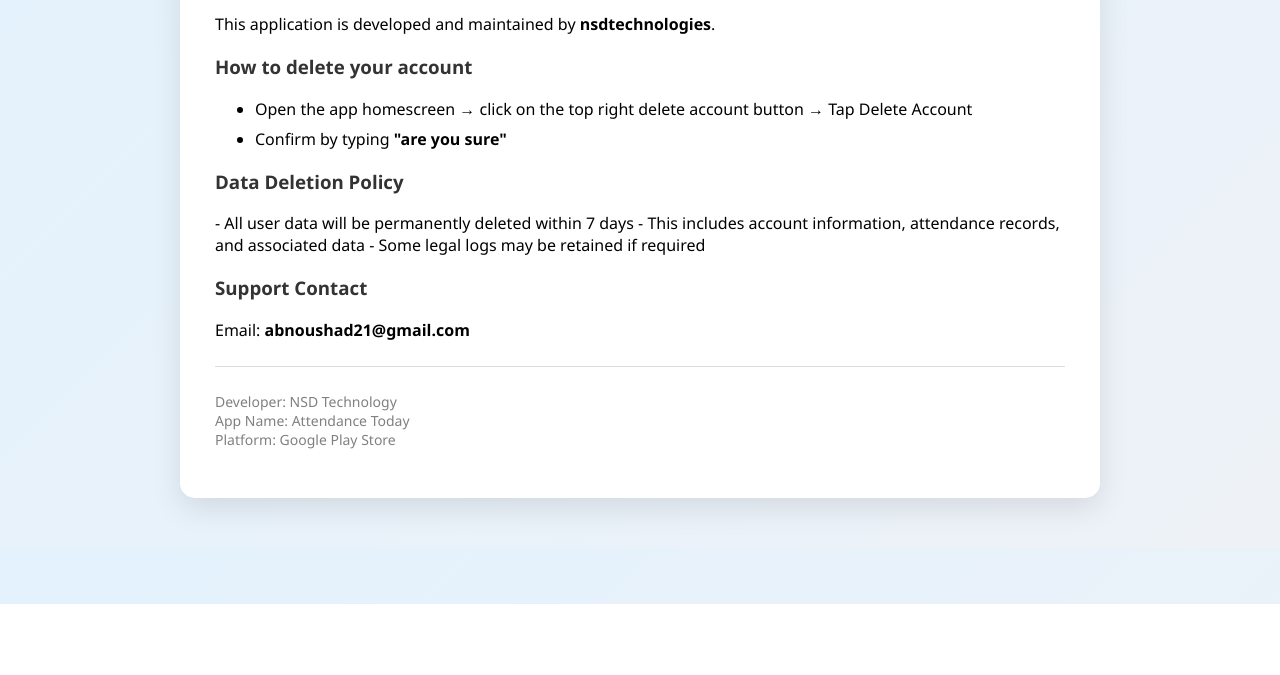
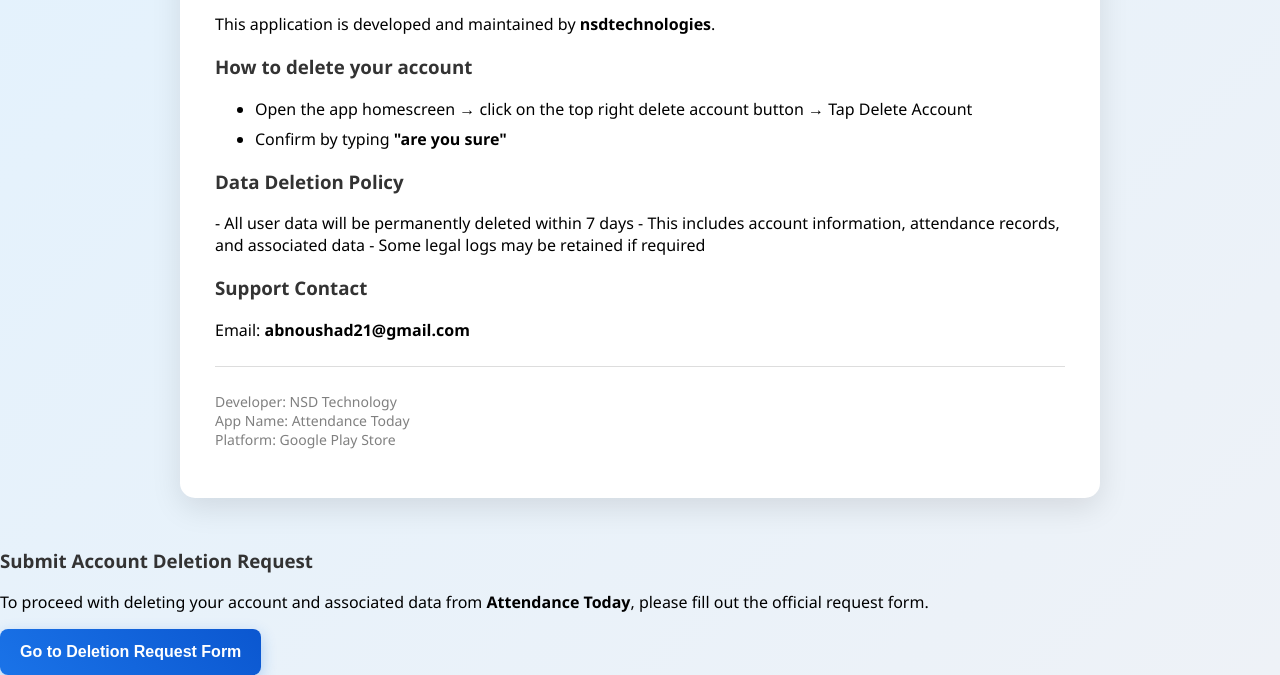
Before and after one commit to noushad970/delete-account-request-attendance-today, a plain HTML site: page index.html in a window 1280 px wide. Shown: the part 196-871 px from the top of the page. Before the commit the page ends 800 px from the top, so only its background shows below. Drawn offline with Linux system fonts and the light colour scheme.

Commit message:
Add account deletion request section
Added a section for submitting an account deletion request with a button to redirect to the form.

```diff
--- a/index.html
+++ b/index.html
@@ -192,7 +192,29 @@
         <button class="confirm-btn" onclick="confirmDelete()">Confirm</button>
     </div>
 </div>
+<h3>Submit Account Deletion Request</h3>
 
+<p>
+To proceed with deleting your account and associated data from
+<strong>Attendance Today</strong>, please fill out the official request form.
+</p>
+
+<div style="margin-top:15px;">
+    <button onclick="redirectToForm()" style="
+        background: linear-gradient(45deg, #1a73e8, #0b57d0);
+        color: white;
+        border: none;
+        padding: 14px 20px;
+        border-radius: 8px;
+        cursor: pointer;
+        font-size: 16px;
+        font-weight: bold;
+        transition: 0.3s;
+        box-shadow: 0 5px 15px rgba(26,115,232,0.3);
+    ">
+        Go to Deletion Request Form
+    </button>
+</div>
 <script>
 function openModal(){
     document.getElementById("modal").style.display="flex";
```
